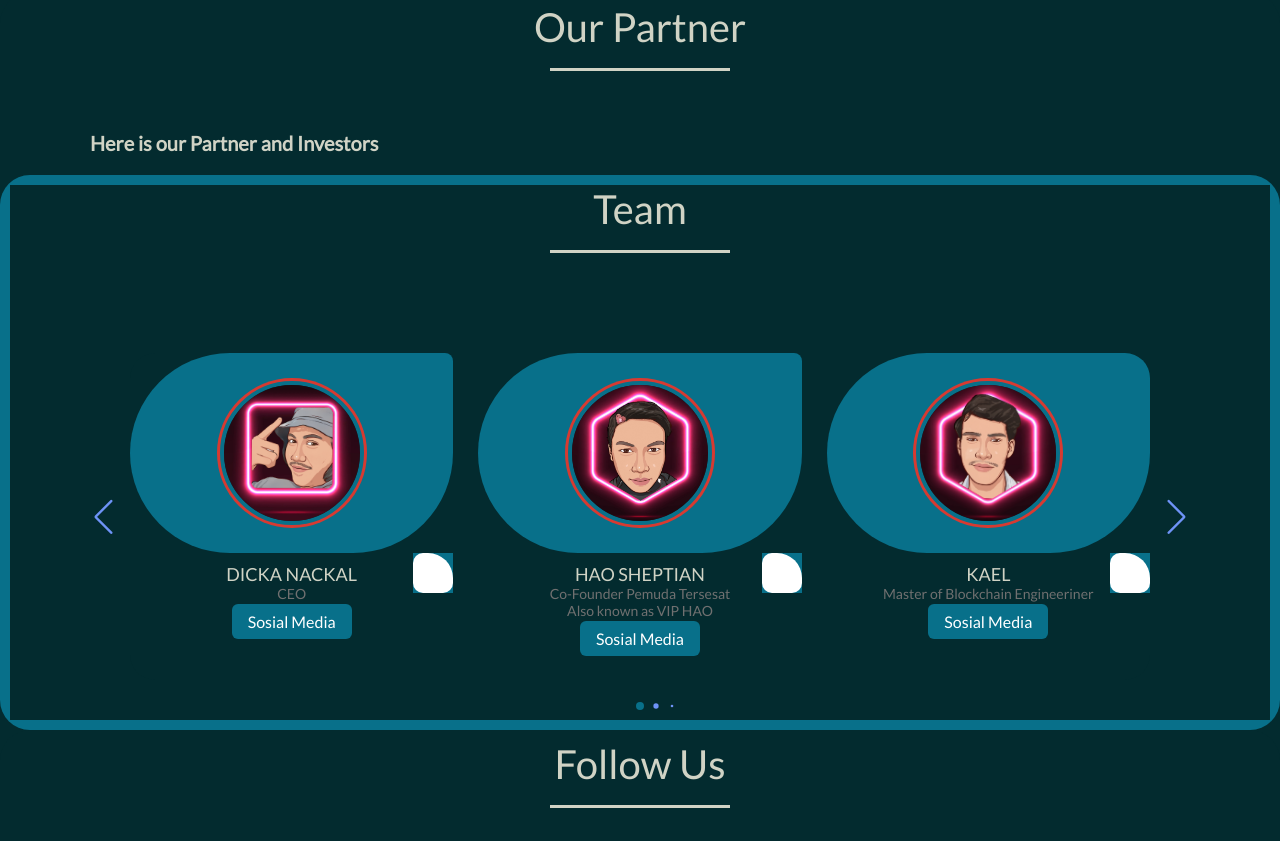
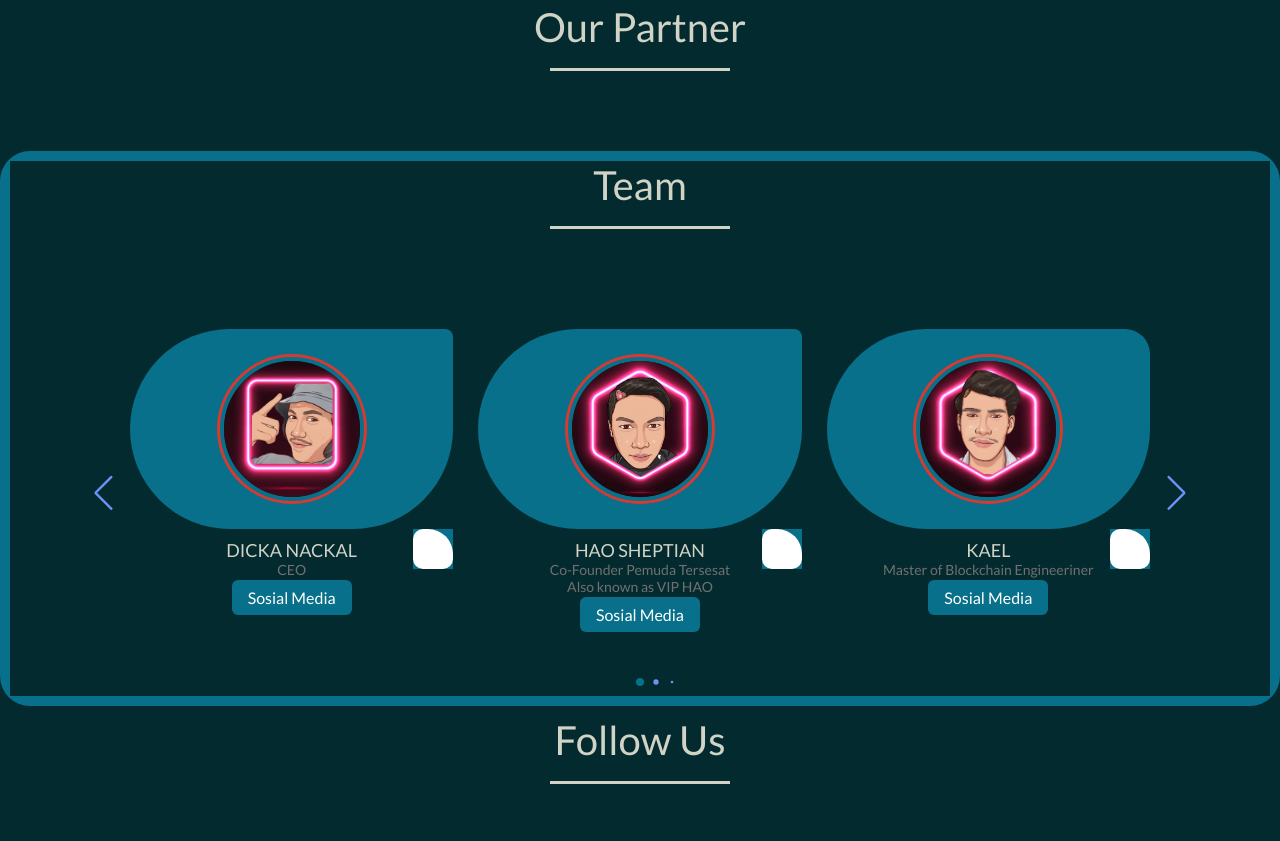
Before and after one commit to Vectorism/PemudaTersesat-Ecosystem, a plain HTML site: page index.html in a window 1280 px wide. Shown: the part 1729-2570 px from the top of the page. Drawn offline with nearby package versions, Linux system fonts and the light colour scheme; files that its build step writes are made by us from their sources.

Commit message:
Update index.html

```diff
--- a/index.html
+++ b/index.html
@@ -117,7 +117,7 @@ Kami berharap dapat memperbaiki dunia crypto agar nemiliki masa depan yang cerah
             <h2 class="title">Our Partner</h2>
             <div class="partner-content">
                 <div class="column left">
-                    <div class="text">Here is our Partner and Investors</div>
+                    <div class="text">  </div>
 
                 </div
                 <div class="column right">
```
